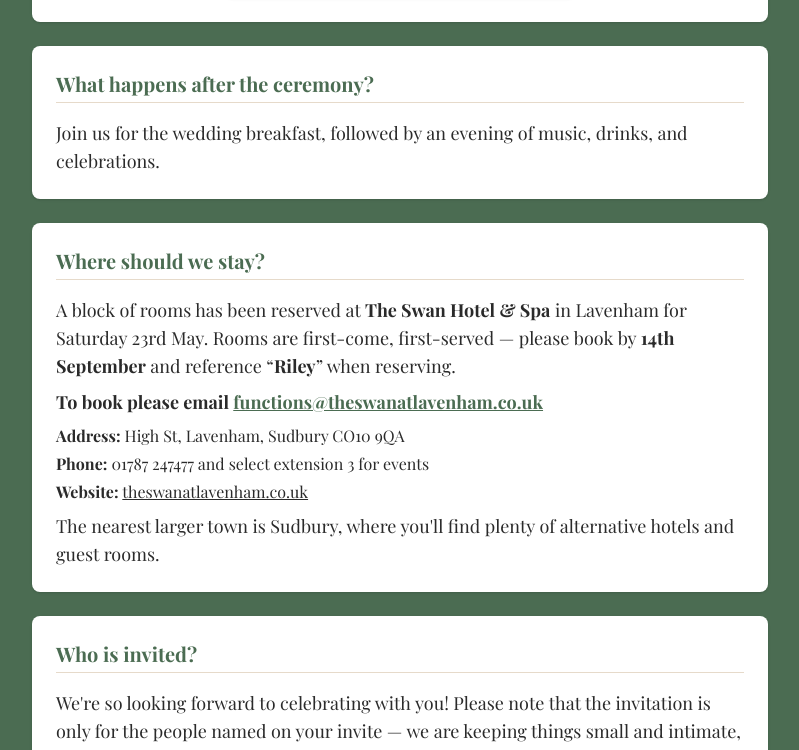
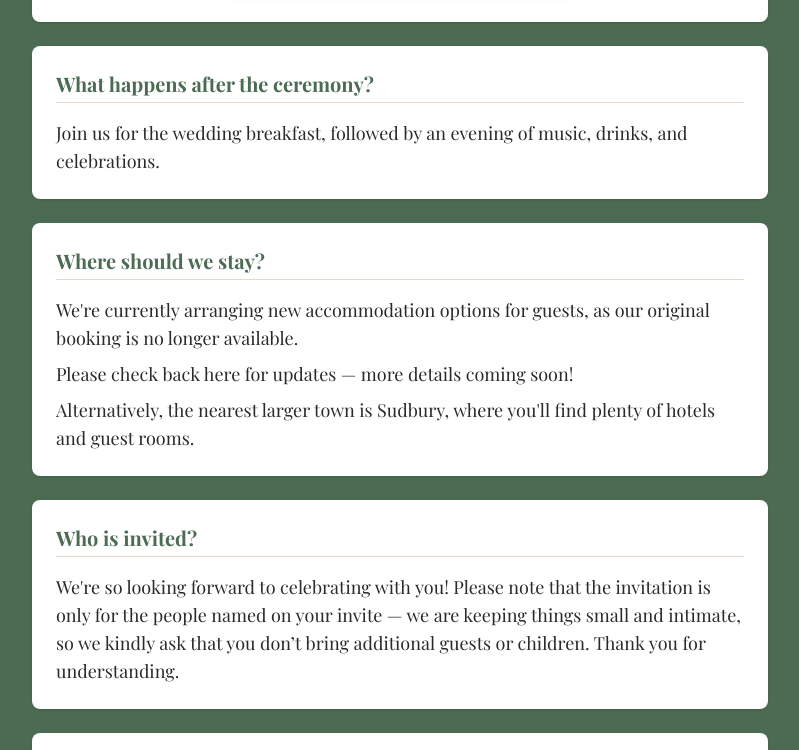
Before and after one commit to abigailridley/vanriley-wedding-site, a Next.js app: page /faqs in a window 1280 px wide. Shown: the part 1456-2206 px from the top of the page, without its empty margins (240-1039 px from the left). Built offline with nearby package versions, Linux system fonts and the light colour scheme.

Commit message:
update about accom on FAQS page

```diff
--- a/src/app/faqs/page.tsx
+++ b/src/app/faqs/page.tsx
@@ -46,9 +46,9 @@ export default function FAQsPage() {
             ></iframe>
           </div>
           <p className="mt-4">
-            Coaches will be arranged at midnight to take guests back to The Swan
-            Hotel and Sudbury town centre — we&apos;ll confirm nearer the time
-            for numbers.
+            Coaches will be arranged at midnight to take guests back to the main
+            accommodation and Sudbury town centre — we&apos;ll confirm nearer
+            the time for numbers.
           </p>
         </>
       ),
@@ -83,46 +83,15 @@ export default function FAQsPage() {
       answer: (
         <>
           <p>
-            A block of rooms has been reserved at{" "}
-            <strong>The Swan Hotel & Spa</strong> in Lavenham for Saturday 23rd
-            May. Rooms are first-come, first-served — please book by{" "}
-            <strong>14th September</strong> and reference “
-            <strong>Riley</strong>” when reserving.
+            We&apos;re currently arranging new accommodation options for guests,
+            as our original booking is no longer available.
           </p>
-          <p>
-            <strong>
-              To book please email{" "}
-              <a
-                href="mailto:functions@theswanatlavenham.co.uk"
-                className="underline text-[#4b6c52] hover:text-[#2a2a2a]"
-              >
-                functions@theswanatlavenham.co.uk
-              </a>
-            </strong>
+          <p className="mt-2">
+            Please check back here for updates — more details coming soon!
           </p>
-          <div className="mt-2 text-base space-y-1">
-            <p>
-              <strong>Address:</strong> High St, Lavenham, Sudbury CO10 9QA
-            </p>
-            <p>
-              <strong>Phone:</strong> <span>01787 247477</span> and select
-              extension 3 for events
-            </p>
-            <p>
-              <strong>Website:</strong>{" "}
-              <a
-                href="https://theswanatlavenham.co.uk"
-                target="_blank"
-                rel="noopener noreferrer"
-                className="underline hover:text-[#4b6c52]"
-              >
-                theswanatlavenham.co.uk
-              </a>
-            </p>
-          </div>
           <p className="mt-2">
-            The nearest larger town is Sudbury, where you&apos;ll find plenty of
-            alternative hotels and guest rooms.
+            Alternatively, the nearest larger town is Sudbury, where you&apos;ll
+            find plenty of hotels and guest rooms.
           </p>
         </>
       ),
```
Also changed, not shown: 1 other file (tests, documents, lock files or other folders).
